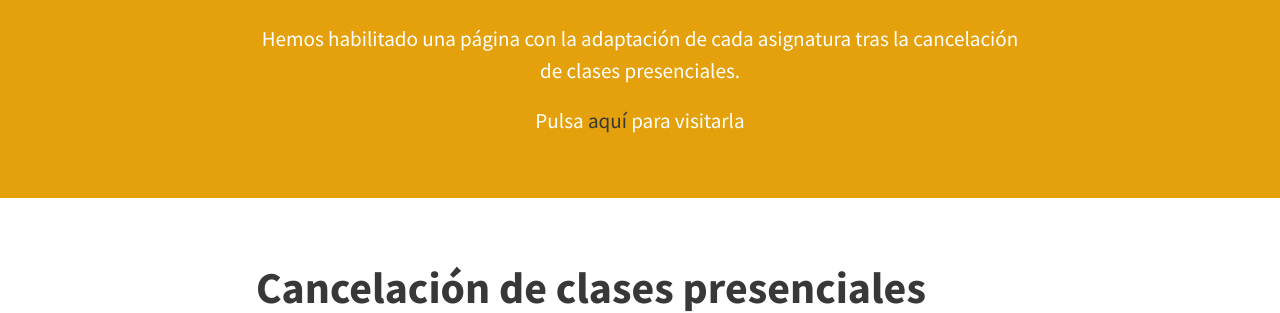
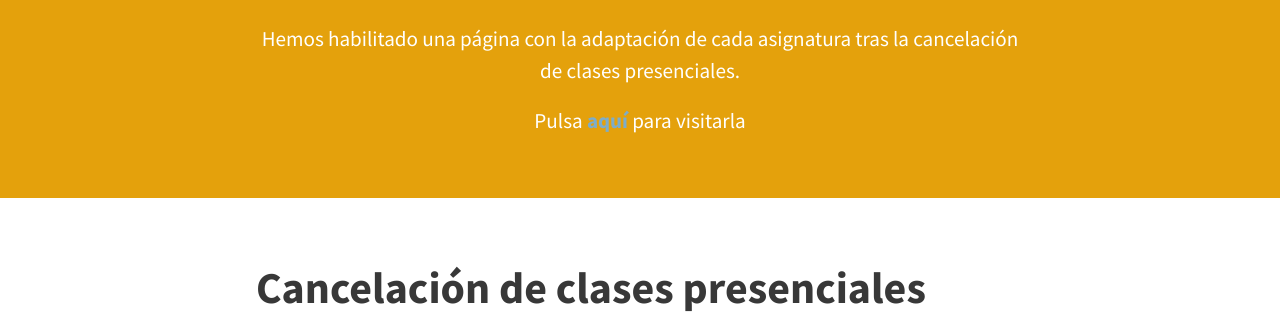
Before and after one commit to dlga/dlga.github.io, a Jekyll site: the page built from index.html, in a window 1280 px wide. Shown: the part 151-464 px from the top of the page. Built offline with Jekyll 4.4.1, drawn with Linux system fonts in a browser that asks for light colours; nearby versions of some CDN libraries; the list of posts is cut into pages by our own code.

Commit message:
Update _config.yml

```diff
--- a/_config.yml
+++ b/_config.yml
@@ -16,7 +16,7 @@ theme_settings:
      <a href="/dlgaadaptaciones/" target="blank">
      <p>Hemos habilitado una página con la adaptación de cada asignatura tras la cancelación de clases presenciales.</p>
 
-     <div style="display:inline!important;">Pulsa <div style="display:inline!important;color:#383838!important;">aquí</div> para visitarla</div></a>
+     <div style="display:inline!important;">Pulsa <div style="font-weight:bold;display:inline!important;color:#7DADC9!important;">aquí</div> para visitarla</div></a>
   header_text_feature_image:
   footer_text: >
 
```
